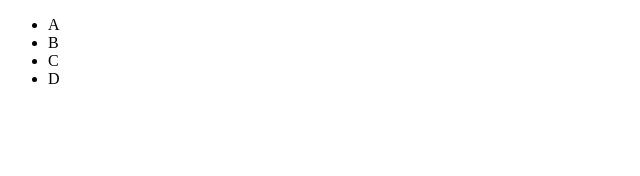
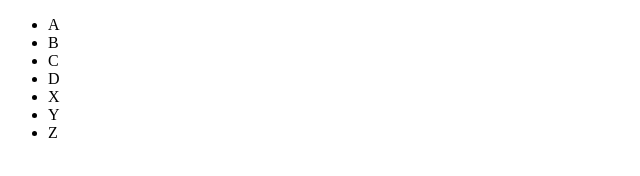
Before and after one commit to ChintanSutariya/newGitTest, a plain HTML site: page index2.html in a window 1280 px wide. Shown: the full height of the page, 0-640 px from the left. Drawn offline with Linux system fonts and the light colour scheme.

Commit message:
Clash check

```diff
--- a/index2.html
+++ b/index2.html
@@ -12,6 +12,9 @@
 		<li>B</li>
 		<li>C</li>
 		<li>D</li>
+		<li>X</li>
+		<li>Y</li>
+		<li>Z</li>
 	</ul>
 </body>
 </html>
```
